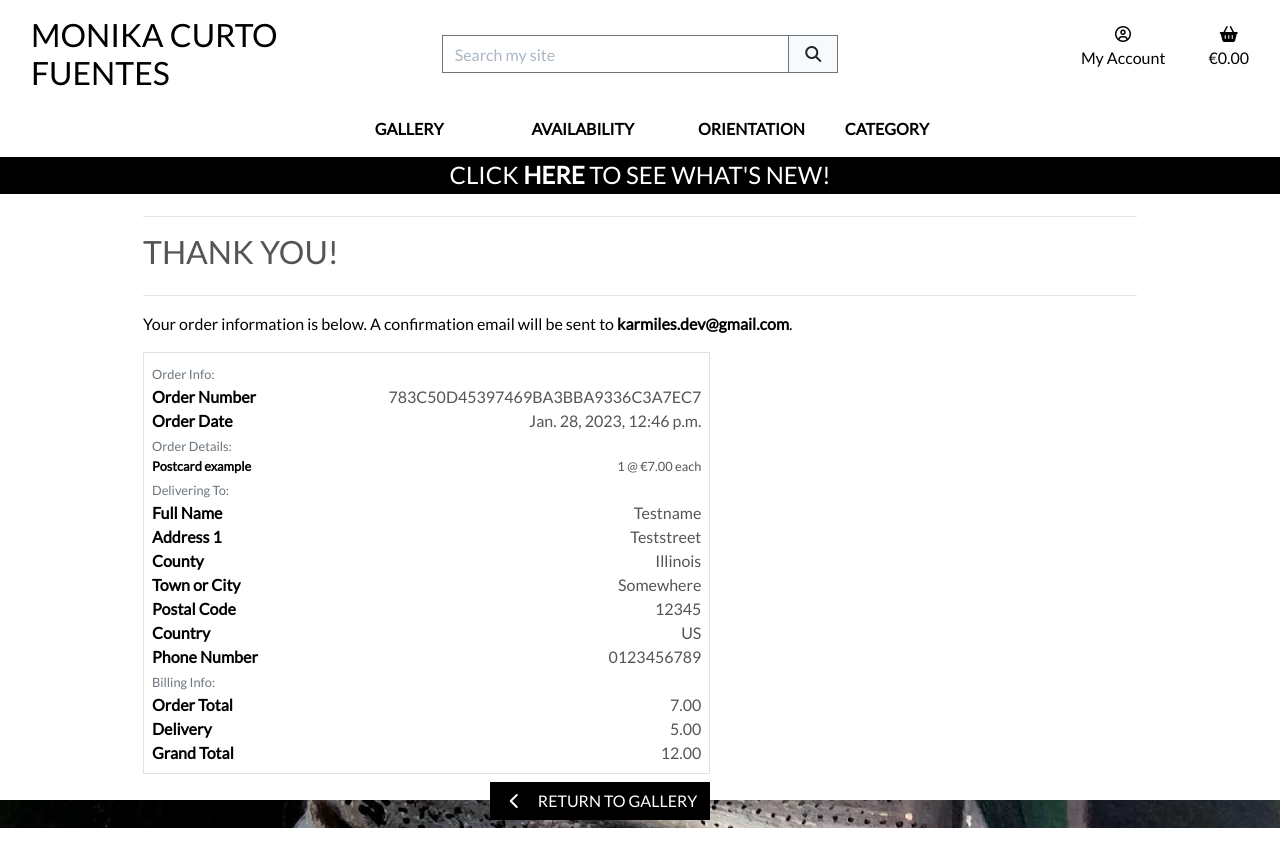
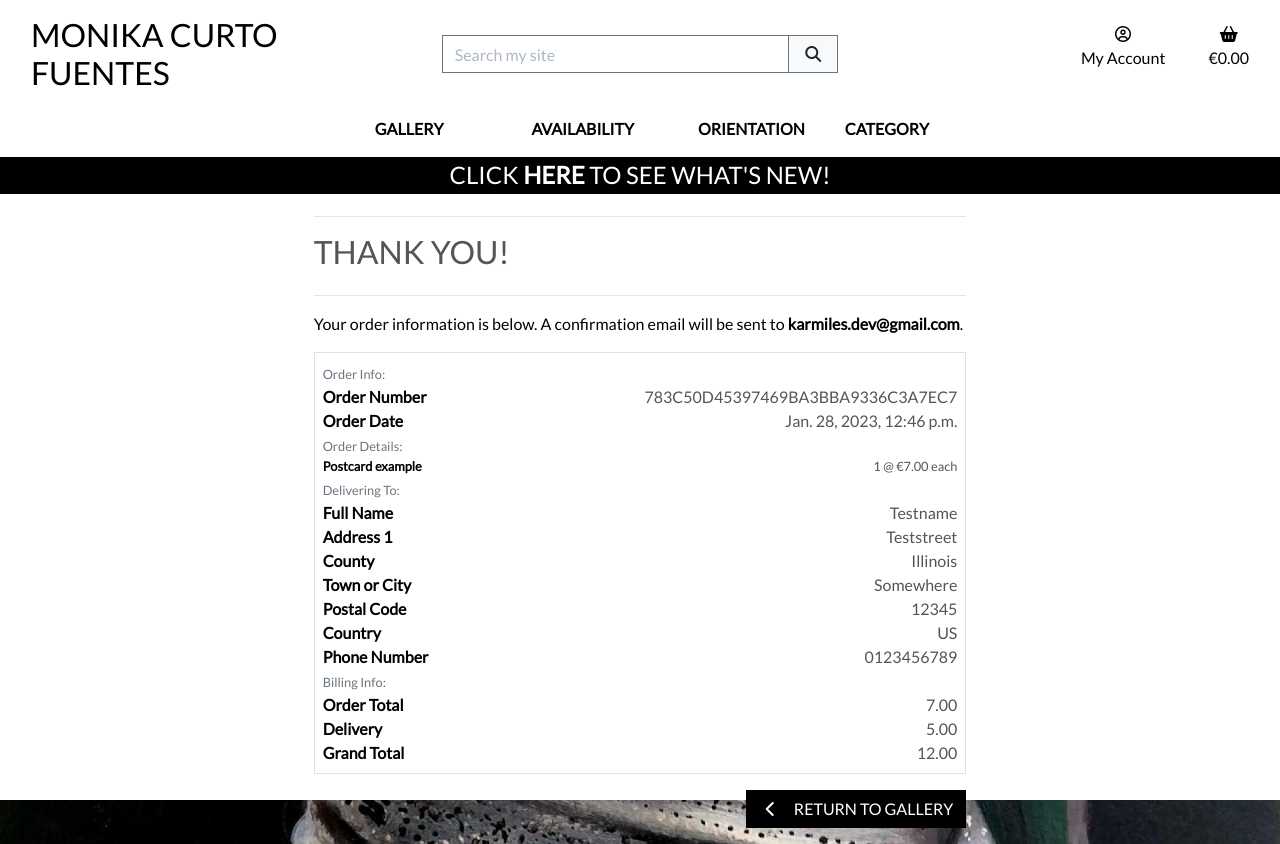
Before and after one commit to KarMiles/polish-girl-painting, a Django app: a page that uses checkout/templates/checkout/checkout_success.html in a window 1280 px wide. Run offline with Django 3.2, Linux system fonts and the light colour scheme; data comes from the database, SQL or seed files in the repository; both versions use the stored data as it was after the commit; some libraries are stand-ins or nearby versions.

Commit message:
Minor styling fixes

```diff
--- a/bag/templates/bag/bag.html
+++ b/bag/templates/bag/bag.html
@@ -46,7 +46,7 @@
                     <div class="table-responsive-sm rounded">
                         <table class="table table-sm table-borderless">
                             <caption class="d-none">List of items in your shopping bag</caption>
-                            <thead class="thead-dark">
+                            <thead class="thead-light">
                                 <tr class="align-bottom">
                                     <th scope="col">Product Info</th>
                                     <th scope="col" class="hide-on-sm"></th>
--- a/checkout/forms.py
+++ b/checkout/forms.py
@@ -42,5 +42,5 @@ class OrderForm(forms.ModelForm):
                 else:
                     placeholder = placeholders[field]
                 self.fields[field].widget.attrs['placeholder'] = placeholder
-            self.fields[field].widget.attrs['class'] = 'stripe-style-input'
-            self.fields[field].label = False
+                self.fields[field].widget.attrs['class'] = 'stripe-style-input'
+                self.fields[field].label = False
--- a/checkout/signals.py
+++ b/checkout/signals.py
@@ -20,6 +20,7 @@ def update_on_save(sender, instance, created, **kwargs):
         line item is related to),
         Call update_total() method on it.
     """
+    print('update signal received!')
     instance.order.update_total()
 
 
@@ -28,5 +29,5 @@ def update_on_delete(sender, instance, **kwargs):
     """
     Update order total on lineitem delete.
     """
-    # print('delete signal received!')
+    print('delete signal received!')
     instance.order.update_total()
--- a/checkout/templates/checkout/checkout_success.html
+++ b/checkout/templates/checkout/checkout_success.html
@@ -20,7 +20,7 @@
 
     <div class="container">
         <div class="row">
-            <div class="col">
+            <div class="col-12 col-lg-8 offset-lg-2">
                 <hr>
                 <h2 class="logo-font mb-4">Thank You!</h2>
                 <hr>
@@ -32,7 +32,7 @@
         </div>
 
         <div class="row">
-            <div class="col-12 col-lg-7">
+            <div class="col-12 col-lg-8 offset-lg-2">
                 <div class="order-confirmation-wrapper p-2 border">
                     <div class="row">
                         <div class="col">
@@ -203,16 +203,16 @@
         </div>
 
         <div class="row">
-            <div class="col-12 col-lg-7 text-right">
+            <div class="col-12 col-lg-8 offset-lg-2 text-right">
                 {% if from_profile %}
-                    <a href="{% url 'profile' %}" class="btn btn-black rounded-0 my-2">
+                    <a href="{% url 'profile' %}" class="btn btn-black rounded-0 my-3">
                         <span class="icon mr-2">
                             <i class="fas fa-angle-left"></i>
                         </span>
                         <span class="text-uppercase">Return to Profile</span>
                     </a>
                 {% else %}
-                    <a href="{% url 'products' %}" class="btn btn-black rounded-0 my-2">
+                    <a href="{% url 'products' %}" class="btn btn-black rounded-0 my-3">
                         <span class="icon mr-2">
                             <i class="fas fa-chevron-left"></i>
                         </span>
```
Also changed, not shown: db.sqlite3.
